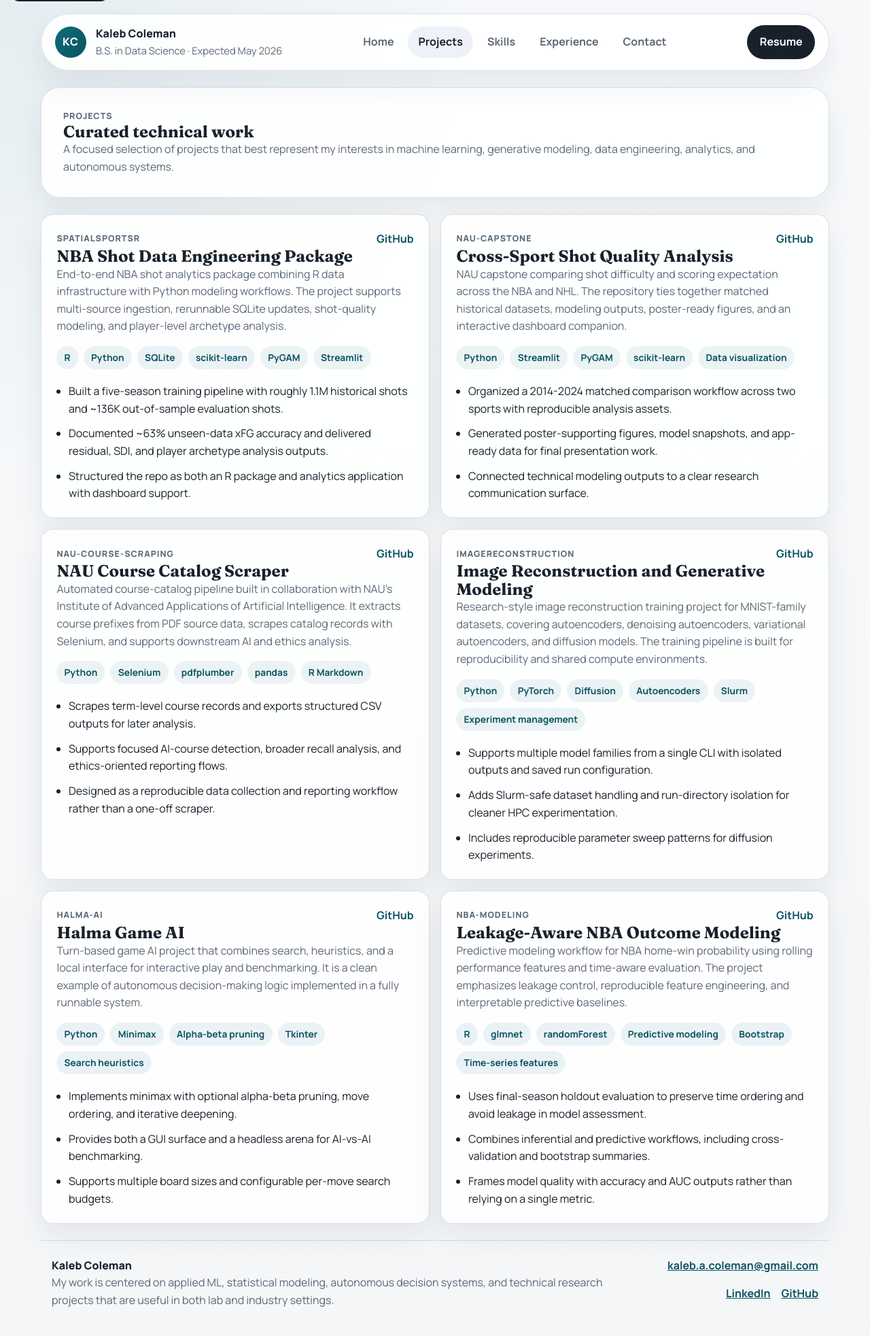
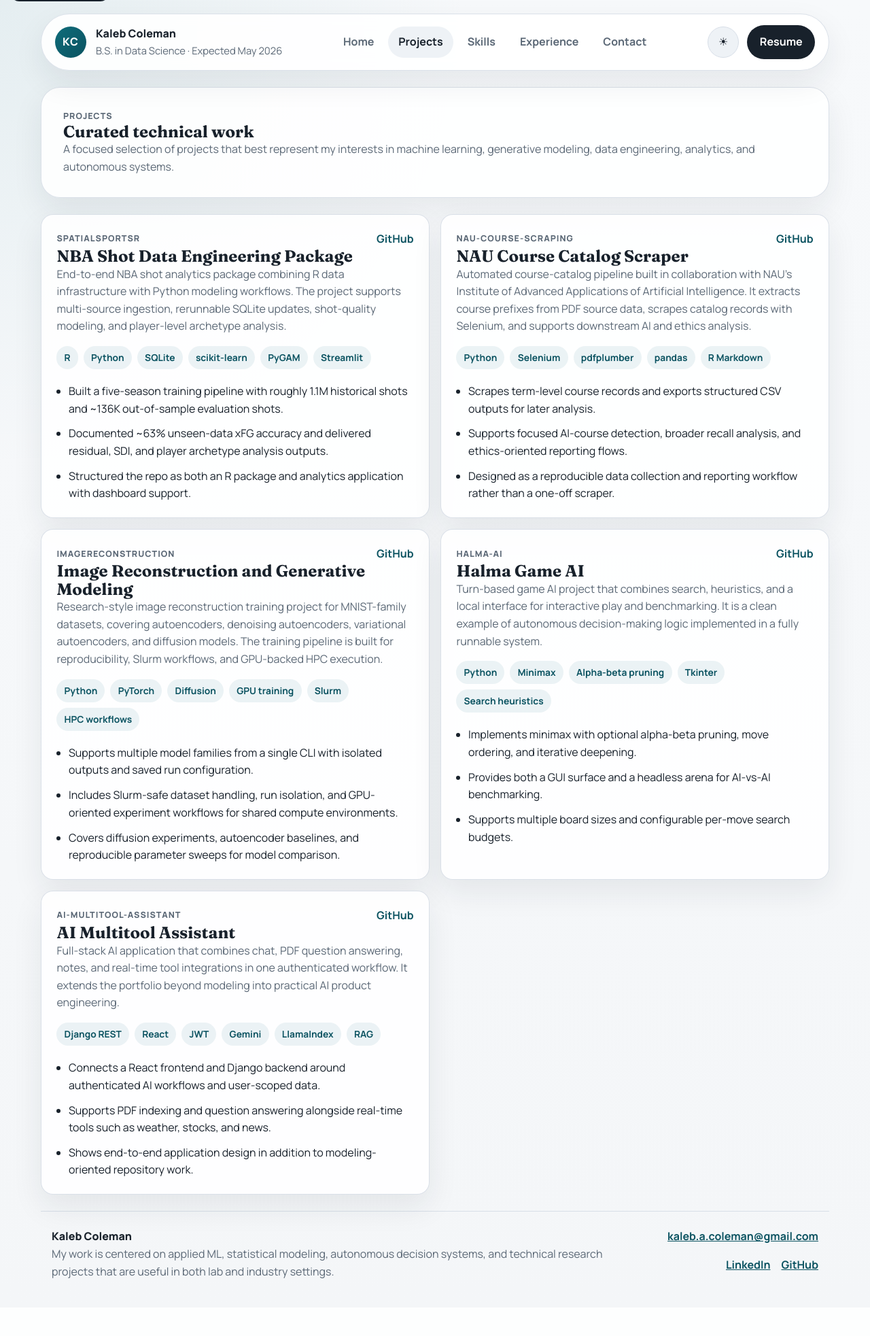
Before and after one commit to kalebcoleman/portfolio, a Flask app: page /projects in a window 1280 px wide. Shown: the whole page at 68% size. After the commit the page ends 1881 px from the top, so only its background shows below. Run offline with Flask 3, Linux system fonts and the light colour scheme.

Commit message:
Add a persistent dark mode and sharpen research portfolio copy
The refreshed portfolio needed theme support again for readability preferences without undoing the simplified layout. This change restores a lightweight theme system, persists the user's choice, and keeps the curated project and experience copy aligned with the latest portfolio direction.

Constraint: Azure deploys from the current Flask/Jinja app and must keep the route surface stable
Rejected: Reintroduce the old theme implementation wholesale | it was tied to the previous heavier layout and unused assets
Confidence: high
Scope-risk: narrow
Reversibility: clean
Directive: Keep dark-mode styling inside the shared design tokens instead of splitting page-specific theme CSS again
Tested: python3 tests/test_routes.py; Flask test client render checks for /home, /projects, /experience with theme toggle present
Not-tested: Manual browser visual QA in both themes on deployed Azure environment

```diff
--- a/app.py
+++ b/app.py
@@ -116,23 +116,6 @@ PROJECTS: list[dict[str, Any]] = [
         "featured": True,
     },
     {
-        "name": "Cross-Sport Shot Quality Analysis",
-        "repo_name": "nau-capstone",
-        "repo_url": "https://github.com/kalebcoleman/nau-capstone",
-        "summary": (
-            "NAU capstone comparing shot difficulty and scoring expectation across the NBA and NHL. "
-            "The repository ties together matched historical datasets, modeling outputs, poster-ready "
-            "figures, and an interactive dashboard companion."
-        ),
-        "stack": ["Python", "Streamlit", "PyGAM", "scikit-learn", "Data visualization"],
-        "highlights": [
-            "Organized a 2014-2024 matched comparison workflow across two sports with reproducible analysis assets.",
-            "Generated poster-supporting figures, model snapshots, and app-ready data for final presentation work.",
-            "Connected technical modeling outputs to a clear research communication surface.",
-        ],
-        "featured": True,
-    },
-    {
         "name": "NAU Course Catalog Scraper",
         "repo_name": "nau-course-scraping",
         "repo_url": "https://github.com/kalebcoleman/nau-course-scraping",
@@ -147,7 +130,7 @@ PROJECTS: list[dict[str, Any]] = [
             "Supports focused AI-course detection, broader recall analysis, and ethics-oriented reporting flows.",
             "Designed as a reproducible data collection and reporting workflow rather than a one-off scraper.",
         ],
-        "featured": True,
+        "featured": False,
     },
     {
         "name": "Image Reconstruction and Generative Modeling",
@@ -156,13 +139,13 @@ PROJECTS: list[dict[str, Any]] = [
         "summary": (
             "Research-style image reconstruction training project for MNIST-family datasets, covering "
             "autoencoders, denoising autoencoders, variational autoencoders, and diffusion models. "
-            "The training pipeline is built for reproducibility and shared compute environments."
+            "The training pipeline is built for reproducibility, Slurm workflows, and GPU-backed HPC execution."
         ),
-        "stack": ["Python", "PyTorch", "Diffusion", "Autoencoders", "Slurm", "Experiment management"],
+        "stack": ["Python", "PyTorch", "Diffusion", "GPU training", "Slurm", "HPC workflows"],
         "highlights": [
             "Supports multiple model families from a single CLI with isolated outputs and saved run configuration.",
-            "Adds Slurm-safe dataset handling and run-directory isolation for cleaner HPC experimentation.",
-            "Includes reproducible parameter sweep patterns for diffusion experiments.",
+            "Includes Slurm-safe dataset handling, run isolation, and GPU-oriented experiment workflows for shared compute environments.",
+            "Covers diffusion experiments, autoencoder baselines, and reproducible parameter sweeps for model comparison.",
         ],
         "featured": True,
     },
@@ -181,22 +164,22 @@ PROJECTS: list[dict[str, Any]] = [
             "Provides both a GUI surface and a headless arena for AI-vs-AI benchmarking.",
             "Supports multiple board sizes and configurable per-move search budgets.",
         ],
-        "featured": False,
+        "featured": True,
     },
     {
-        "name": "Leakage-Aware NBA Outcome Modeling",
-        "repo_name": "nba-modeling",
-        "repo_url": "https://github.com/kalebcoleman/nba-modeling",
+        "name": "AI Multitool Assistant",
+        "repo_name": "ai-multitool-assistant",
+        "repo_url": "https://github.com/kalebcoleman/ai-multitool-assistant",
         "summary": (
-            "Predictive modeling workflow for NBA home-win probability using rolling performance "
-            "features and time-aware evaluation. The project emphasizes leakage control, reproducible "
-            "feature engineering, and interpretable predictive baselines."
+            "Full-stack AI application that combines chat, PDF question answering, notes, and real-time "
+            "tool integrations in one authenticated workflow. It extends the portfolio beyond modeling "
+            "into practical AI product engineering."
         ),
-        "stack": ["R", "glmnet", "randomForest", "Predictive modeling", "Bootstrap", "Time-series features"],
+        "stack": ["Django REST", "React", "JWT", "Gemini", "LlamaIndex", "RAG"],
         "highlights": [
-            "Uses final-season holdout evaluation to preserve time ordering and avoid leakage in model assessment.",
-            "Combines inferential and predictive workflows, including cross-validation and bootstrap summaries.",
-            "Frames model quality with accuracy and AUC outputs rather than relying on a single metric.",
+            "Connects a React frontend and Django backend around authenticated AI workflows and user-scoped data.",
+            "Supports PDF indexing and question answering alongside real-time tools such as weather, stocks, and news.",
+            "Shows end-to-end application design in addition to modeling-oriented repository work.",
         ],
         "featured": False,
     },
@@ -225,27 +208,28 @@ EXPERIENCE: list[dict[str, str]] = [
 
 RESEARCH_ITEMS: list[dict[str, str]] = [
     {
-        "title": "NAU Data Science Capstone",
+        "title": "Research-facing portfolio direction",
         "summary": (
-            "Developed a cross-sport research workflow linking shot-quality modeling, interpretable visuals, "
-            "and presentation-ready outputs for final capstone delivery."
+            "Current work emphasizes machine learning, diffusion and deep learning experiments, data engineering, "
+            "game AI, and technical projects that fit research labs, robotics-adjacent AI, and graduate preparation."
         ),
     },
     {
-        "title": "Modeling and Analytics Focus",
+        "title": "Private-data project timing",
         "summary": (
-            "Current project direction centers on machine learning, deep learning, generative modeling, "
-            "sports analytics, and autonomous decision systems."
+            "A larger applied project will be added after May 8 once the underlying private data can be discussed "
+            "safely. Until then, the portfolio only references the scale and outcome, not the protected dataset itself."
         ),
     },
 ]
 
 AWARDS: list[dict[str, str]] = [
     {
-        "title": "DataFest award-winning analytics project",
+        "title": "Visualization award-winning analytics project",
         "summary": (
-            "Included as a portfolio highlight for collaborative analytics and data storytelling work. "
-            "Shown here as experience and recognition rather than a linked GitHub repository."
+            "Recognized for collaborative analytics and data storytelling on a project built from millions of rows. "
+            "The underlying data remains private until May 8, so the site intentionally mentions the award and scale "
+            "without disclosing the protected subject matter."
         ),
     }
 ]
--- a/static/css/base.css
+++ b/static/css/base.css
@@ -124,6 +147,12 @@ a {
     justify-content: center;
 }
 
+.header-actions {
+    display: flex;
+    align-items: center;
+    gap: 0.75rem;
+}
+
 .nav-link,
 .resume-link,
 .button,
@@ -155,6 +184,26 @@ a {
     transition: transform 180ms ease, background-color 180ms ease;
 }
 
+.theme-toggle {
+    width: 2.9rem;
+    height: 2.9rem;
+    display: inline-flex;
+    align-items: center;
+    justify-content: center;
+    border-radius: 999px;
+    border: 1px solid var(--border);
+    background: var(--surface-alt);
+    color: var(--text);
+    font: inherit;
+    cursor: pointer;
+    transition: transform 180ms ease, background-color 180ms ease, border-color 180ms ease;
+}
+
+.theme-toggle:hover {
+    transform: translateY(-1px);
+    border-color: rgba(15, 108, 122, 0.35);
+}
+
 .resume-link:hover,
 .button:hover {
     transform: translateY(-1px);
--- /dev/null
+++ b/static/js/theme.js
@@ -0,0 +1,83 @@
+(() => {
+    const THEME_KEY = "theme";
+    const LIGHT = "light";
+    const DARK = "dark";
+
+    const mediaQuery = window.matchMedia
+        ? window.matchMedia("(prefers-color-scheme: dark)")
+        : null;
+
+    const getStoredTheme = () => {
+        try {
+            const value = localStorage.getItem(THEME_KEY);
+            return value === LIGHT || value === DARK ? value : null;
+        } catch {
+            return null;
+        }
+    };
+
+    const getPreferredTheme = () => {
+        const storedTheme = getStoredTheme();
+        if (storedTheme) {
+            return storedTheme;
+        }
+        return mediaQuery?.matches ? DARK : LIGHT;
+    };
+
+    const applyTheme = (theme) => {
+        document.documentElement.setAttribute("data-theme", theme);
+
+        const iconNode = document.getElementById("theme-toggle-icon");
+        const toggleButton = document.getElementById("theme-toggle");
+        const isDark = theme === DARK;
+
+        if (iconNode) {
+            iconNode.textContent = isDark ? "☾" : "☀";
+        }
+
+        if (toggleButton) {
+            toggleButton.setAttribute("aria-pressed", isDark ? "true" : "false");
+            toggleButton.setAttribute(
+                "aria-label",
+                isDark ? "Switch to light mode" : "Switch to dark mode"
+            );
+        }
+    };
+
+    const persistTheme = (theme) => {
+        try {
+            localStorage.setItem(THEME_KEY, theme);
+        } catch {
+            return;
+        }
+    };
+
+    const initialize = () => {
+        applyTheme(getPreferredTheme());
+
+        const toggleButton = document.getElementById("theme-toggle");
+        if (toggleButton) {
+            toggleButton.addEventListener("click", () => {
+                const current = document.documentElement.getAttribute("data-theme") === DARK ? DARK : LIGHT;
+                const nextTheme = current === DARK ? LIGHT : DARK;
+                applyTheme(nextTheme);
+                persistTheme(nextTheme);
+            });
+        }
+
+        if (mediaQuery?.addEventListener) {
+            mediaQuery.addEventListener("change", (event) => {
+                if (getStoredTheme()) {
+                    return;
+                }
+                applyTheme(event.matches ? DARK : LIGHT);
+            });
+        }
+    };
+
+    if (document.readyState === "loading") {
+        document.addEventListener("DOMContentLoaded", initialize);
+    } else {
+        initialize();
+    }
+})();
--- a/templates/base.html
+++ b/templates/base.html
@@ -5,6 +5,22 @@
     <meta name="viewport" content="width=device-width, initial-scale=1.0">
     <meta name="description" content="{{ page_description }}">
     <title>{{ profile.name }} | {{ page_title }}</title>
+    <script>
+    (function () {
+        try {
+            var storedTheme = localStorage.getItem("theme");
+            if (storedTheme === "light" || storedTheme === "dark") {
+                document.documentElement.setAttribute("data-theme", storedTheme);
+                return;
+            }
+            if (window.matchMedia && window.matchMedia("(prefers-color-scheme: dark)").matches) {
+                document.documentElement.setAttribute("data-theme", "dark");
+            }
+        } catch (err) {
+            /* no-op */
+        }
+    })();
+    </script>
     <link rel="preconnect" href="https://fonts.googleapis.com">
     <link rel="preconnect" href="https://fonts.gstatic.com" crossorigin>
     <link href="https://fonts.googleapis.com/css2?family=Fraunces:opsz,wght@9..144,600;9..144,700&family=Manrope:wght@400;500;600;700;800&display=swap" rel="stylesheet">
@@ -34,9 +50,20 @@
                 {% endfor %}
             </nav>
 
-            <a class="resume-link" href="{{ url_for('resume') }}" target="_blank" rel="noopener noreferrer">
-                Resume
-            </a>
+            <div class="header-actions">
+                <button
+                    id="theme-toggle"
+                    class="theme-toggle"
+                    type="button"
+                    aria-label="Toggle color theme"
+                    aria-pressed="false"
+                >
+                    <span id="theme-toggle-icon" aria-hidden="true">◐</span>
+                </button>
+                <a class="resume-link" href="{{ url_for('resume') }}" target="_blank" rel="noopener noreferrer">
+                    Resume
+                </a>
+            </div>
         </header>
 
         <main id="main-content" class="site-main">
@@ -55,5 +82,6 @@
             </div>
         </footer>
     </div>
+    <script src="{{ url_for('static', filename='js/theme.js') }}" defer></script>
 </body>
 </html>
```
Also changed, not shown: other parts of static/css/base.css (+64 -0 lines), tests/test_routes.py (+2 -1 lines).
